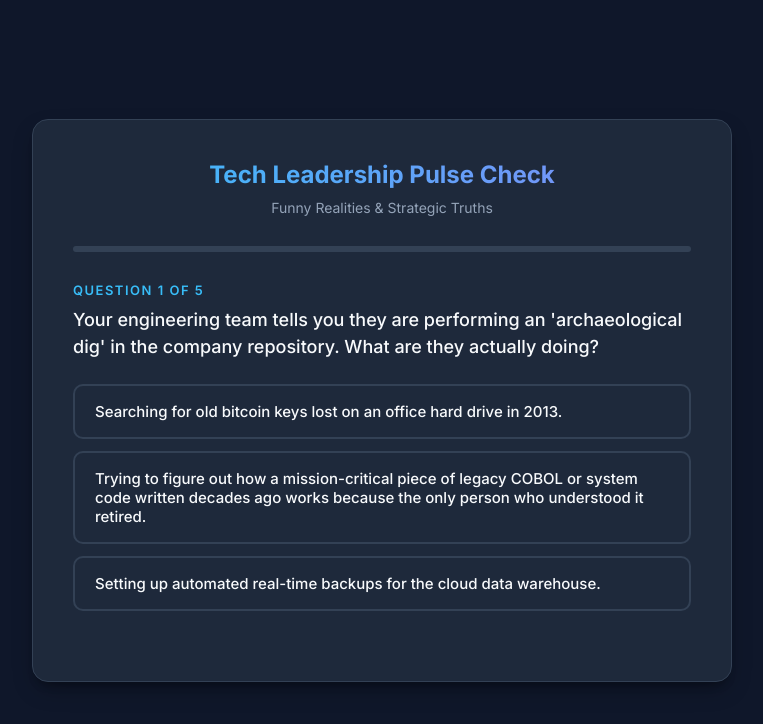
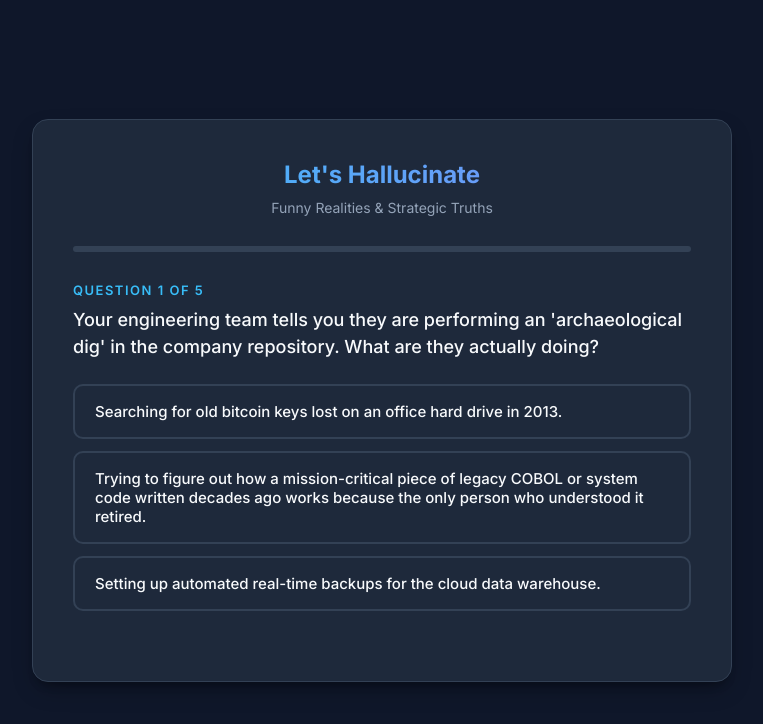
Before and after one commit to navink-commits/Navinkannan.github.io, a plain HTML site: page index.html in a window 1280 px wide. Shown: the whole page, without its empty margins (258-1021 px from the left). Drawn offline with Linux system fonts and the light colour scheme.

Commit message:
Update index.html

```diff
--- a/index.html
+++ b/index.html
@@ -3,7 +3,7 @@
 <head>
     <meta charset="UTF-8">
     <meta name="viewport" content="width=device-width, initial-scale=1.0">
-    <title>Data Engineering & Tech Leadership Quiz</title>
+    <title>Let's Hallucinate</title>
     <style>
         @import url('https://fonts.googleapis.com/css2?family=Inter:wght@300;400;500;600;700&display=swap');
 
@@ -214,7 +214,7 @@
 
     <div class="quiz-container">
         <div class="header">
-            <h1>Tech Leadership Pulse Check</h1>
+            <h1>Let's Hallucinate</h1>
             <p>Funny Realities & Strategic Truths</p>
         </div>
 
```
